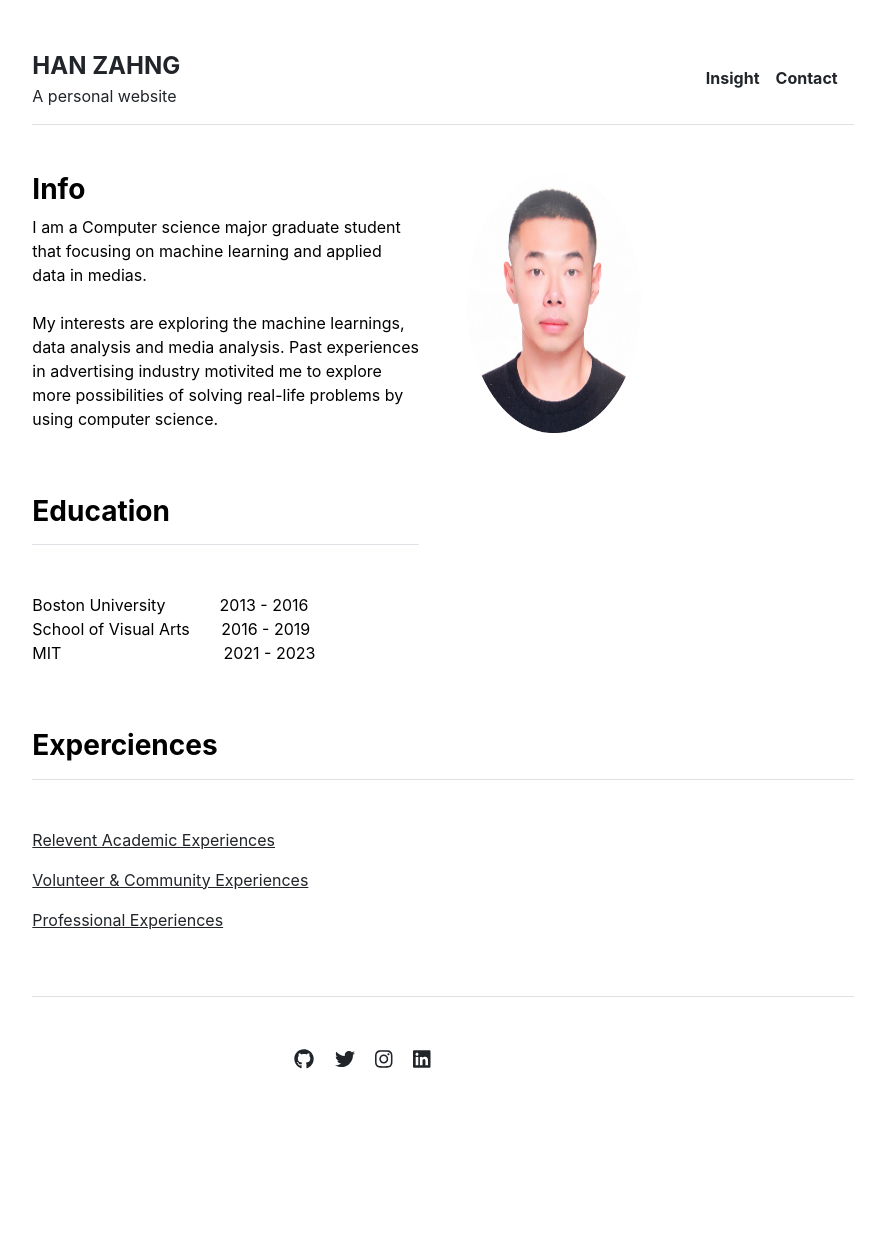
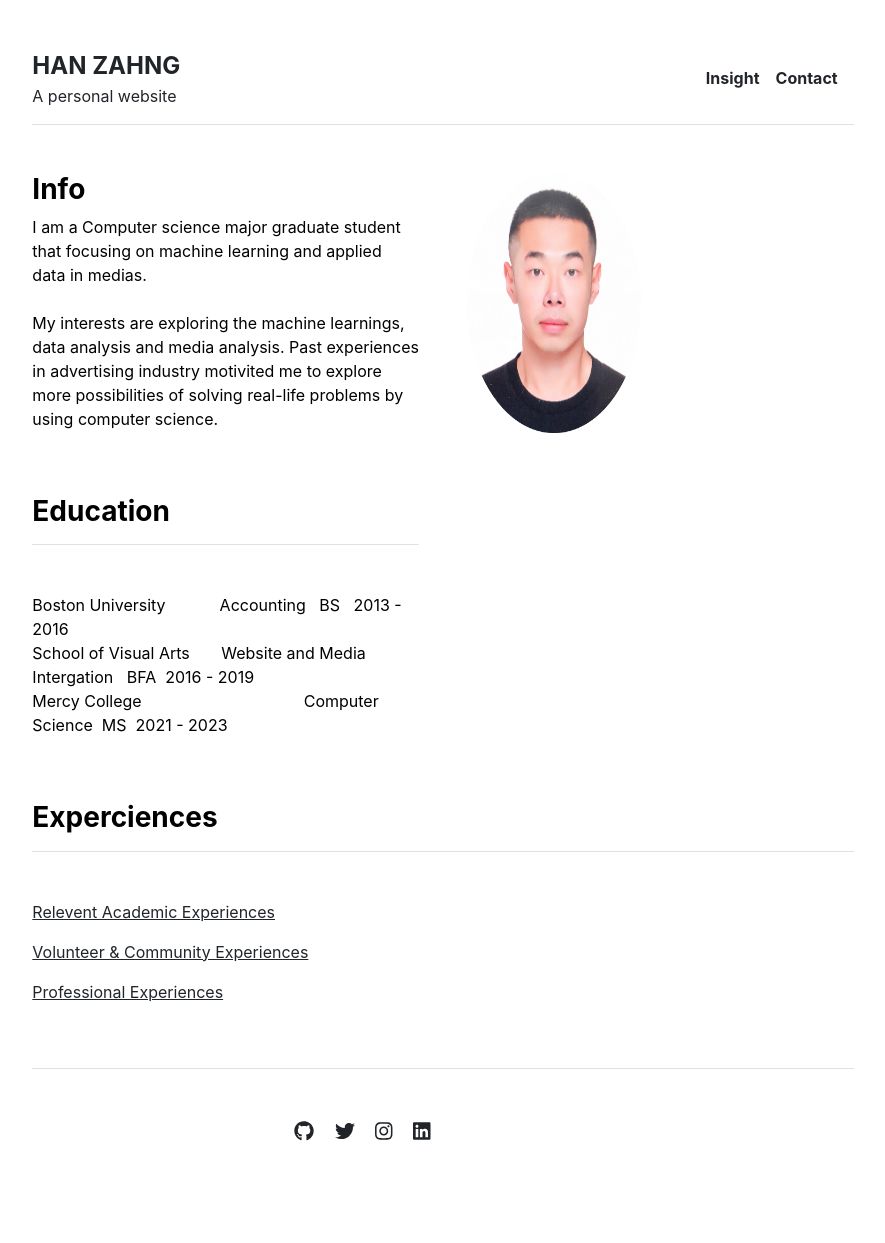
Before and after one commit to dukerosen/personal-website, a Jekyll site: the page built from index.md, in a window 1280 px wide. Shown: the whole page, without its empty margins (197-1082 px from the left). Built offline with Jekyll 4.4.1, drawn with Linux system fonts in a browser that asks for light colours; before the commit the page ends 1171 px from its top, so only the background shows below that.

Commit message:
Update home.html

```diff
--- a/_layouts/home.html
+++ b/_layouts/home.html
@@ -16,9 +16,9 @@ layout: default
   <div class="col-md-6">
     <h3 class="fw-bold border-bottom pb-3 mb-5">Education</h3>
     <p>
-      Boston University &nbsp; &nbsp; &nbsp; &nbsp; &nbsp; &nbsp;2013 - 2016
-  <br>School of Visual Arts &nbsp; &nbsp; &nbsp; 2016 - 2019
-  <br>MIT &nbsp; &nbsp; &nbsp; &nbsp; &nbsp; &nbsp; &nbsp; &nbsp; &nbsp; &nbsp; &nbsp; &nbsp; &nbsp; &nbsp; &nbsp; &nbsp; &nbsp; &nbsp;2021 - 2023
+      Boston University &nbsp; &nbsp; &nbsp; &nbsp; &nbsp; &nbsp;Accounting&nbsp;&nbsp; BS&nbsp;&nbsp; 2013 - 2016
+  <br>School of Visual Arts &nbsp; &nbsp; &nbsp; Website and Media Intergation &nbsp;&nbsp;BFA&nbsp;&nbsp;2016 - 2019
+  <br>Mercy College &nbsp; &nbsp; &nbsp; &nbsp; &nbsp; &nbsp; &nbsp; &nbsp; &nbsp; &nbsp; &nbsp; &nbsp; &nbsp; &nbsp; &nbsp; &nbsp; &nbsp; &nbsp;Computer Science&nbsp;&nbsp;MS&nbsp;&nbsp;2021 - 2023
     <p>
   </div>
 </div>
```
